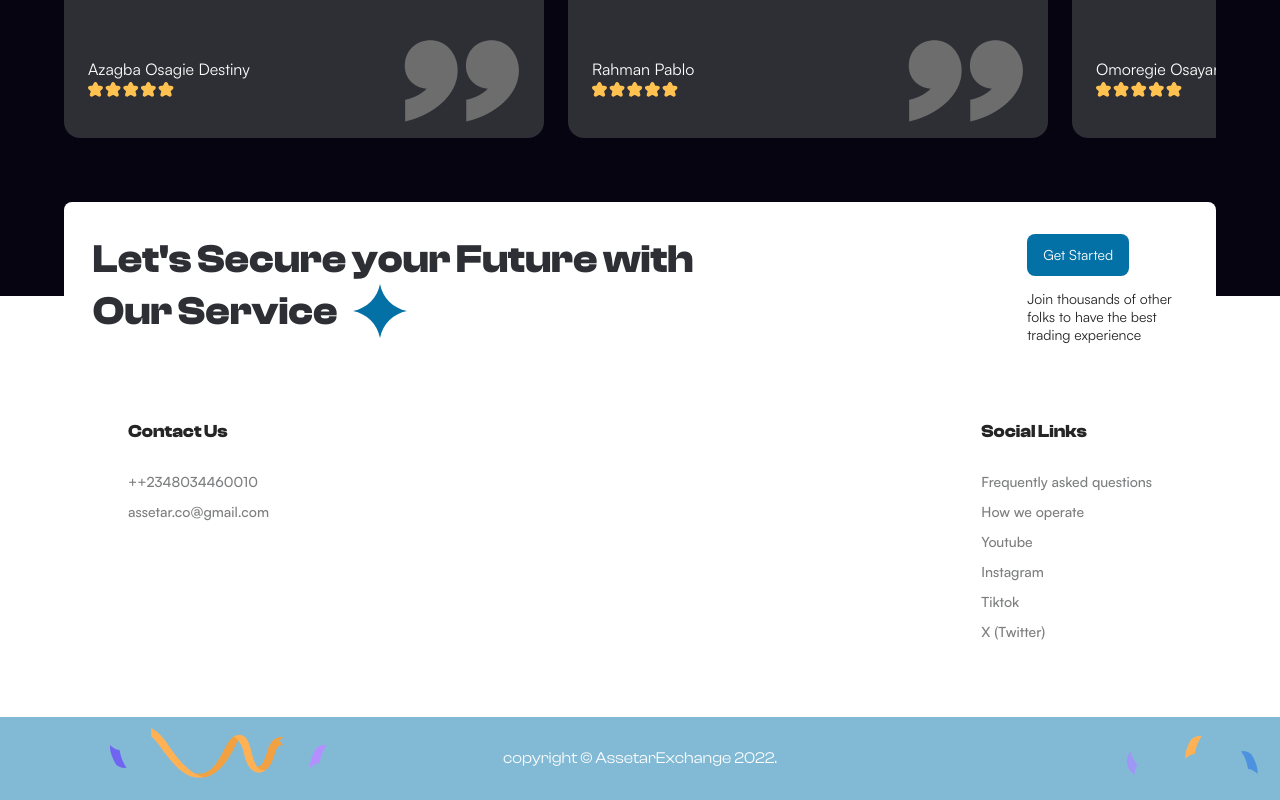
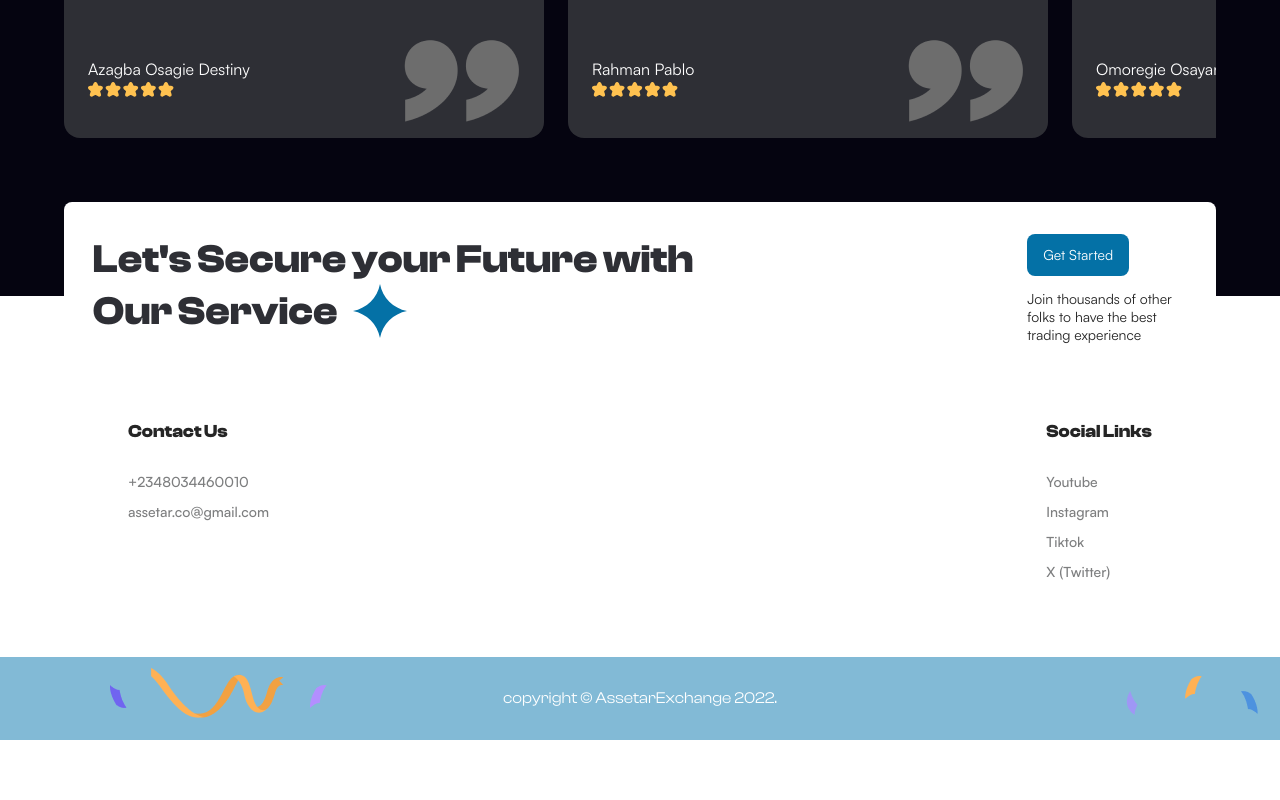
Before and after one commit to trokeibunor/Assetar, a Vue app: page / in a window 1280 px wide. Shown: the part 2327-3127 px from the top of the page. After the commit the page ends 3067 px from the top, so only its background shows below. Built offline with nearby package versions, Linux system fonts and the light colour scheme; a web font is replaced by a local one.

Commit message:
fix: whatsapp links

```diff
--- a/src/components/FooterSect.vue
+++ b/src/components/FooterSect.vue
@@ -7,7 +7,7 @@
           <li>
             <a href="tel:+2348034460010">
               <!-- <img src="../assets/images/phone_icon.svg" alt="" /> -->
-              ++2348034460010</a
+              +2348034460010</a
             >
           </li>
           <li>
@@ -28,8 +28,6 @@
       <div class="ftlinks">
         <h5>Social Links</h5>
         <ul>
-          <li><a @click="routeTo('/#faq')">Frequently asked questions</a></li>
-          <li><a @click="routeTo('/about#fromMan')">How we operate</a></li>
           <li>
             <a
               href="https://youtube.com/@assetar_co?si=p1AVedcAM-HS8IOt"
@@ -66,10 +64,6 @@
 </template>
 
 <script setup>
-import router from "../router";
-function routeTo(x) {
-  router.push(x);
-}
 </script>
 
 <style lang="scss" scoped>
--- a/src/components/NavBar.vue
+++ b/src/components/NavBar.vue
@@ -15,7 +15,7 @@
       </div>
       <div class="buttons">
         <p @click="$router.push('/#footer')">Socials</p>
-        <a href="https://wa.link/5k6c6f" target="_blank">Get Started</a>
+        <a href="https://wa.me/message/JJBUQRUINMSTM1" target="_blank">Get Started</a>
       </div>
       <button
         class="hamburger hamburger--spring"
--- a/src/views/AboutView.vue
+++ b/src/views/AboutView.vue
@@ -43,7 +43,7 @@
             </h3>
           </div>
           <div class="btn-hold">
-            <a id="hello" href="https://wa.link/5k6c6f" target="_blank">Get Started</a>
+            <a id="hello" href="https://wa.me/message/JJBUQRUINMSTM1" target="_blank">Get Started</a>
             <p>
               Join thousands of other folks to have the best trading experience
             </p>
--- a/src/views/HomeView.vue
+++ b/src/views/HomeView.vue
@@ -27,7 +27,7 @@
           </p>
           <div class="button-row">
             <a
-              href="https://wa.link/5k6c6f"
+              href="https://wa.me/message/JJBUQRUINMSTM1"
               class="main-button"
               style="text-decoration: none"
               >Trade with Us</a
```
